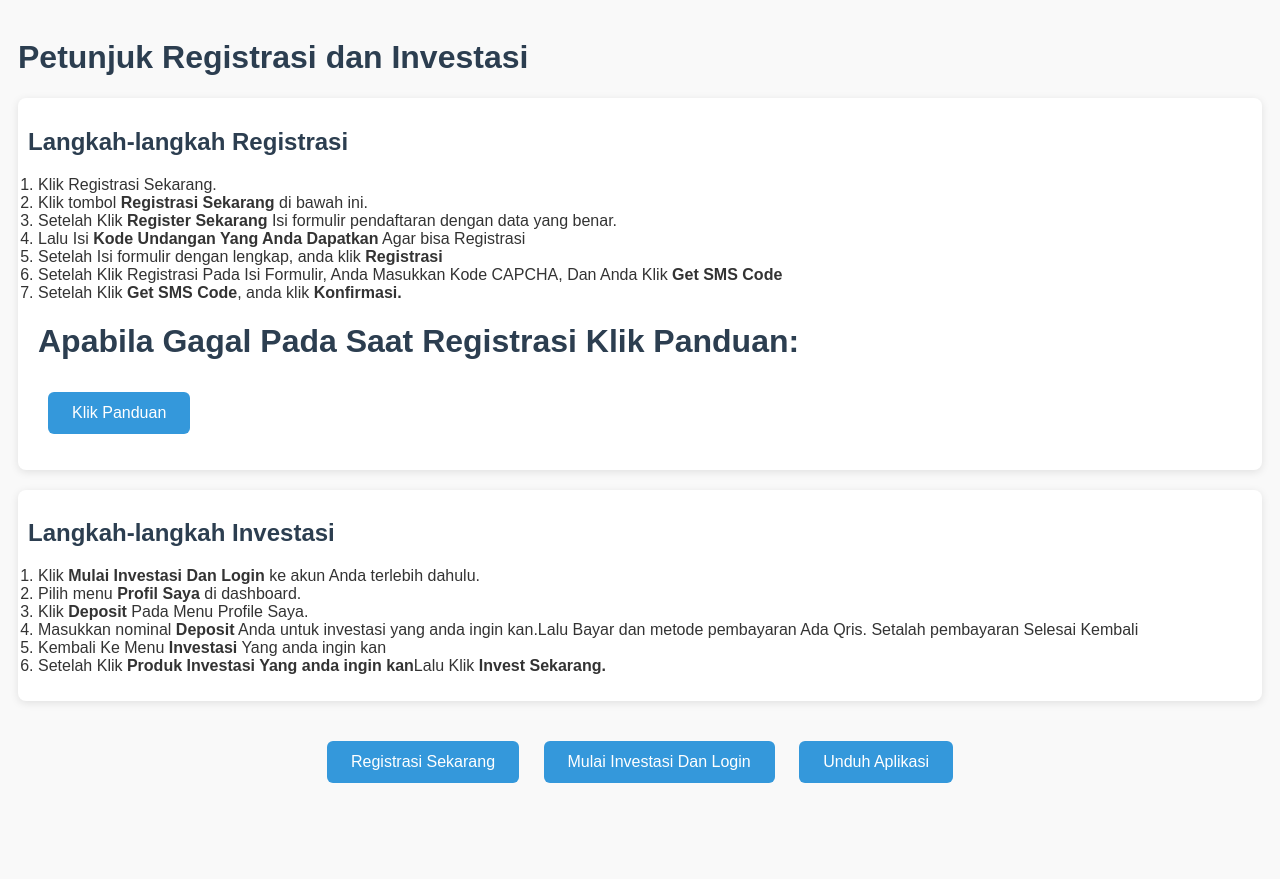
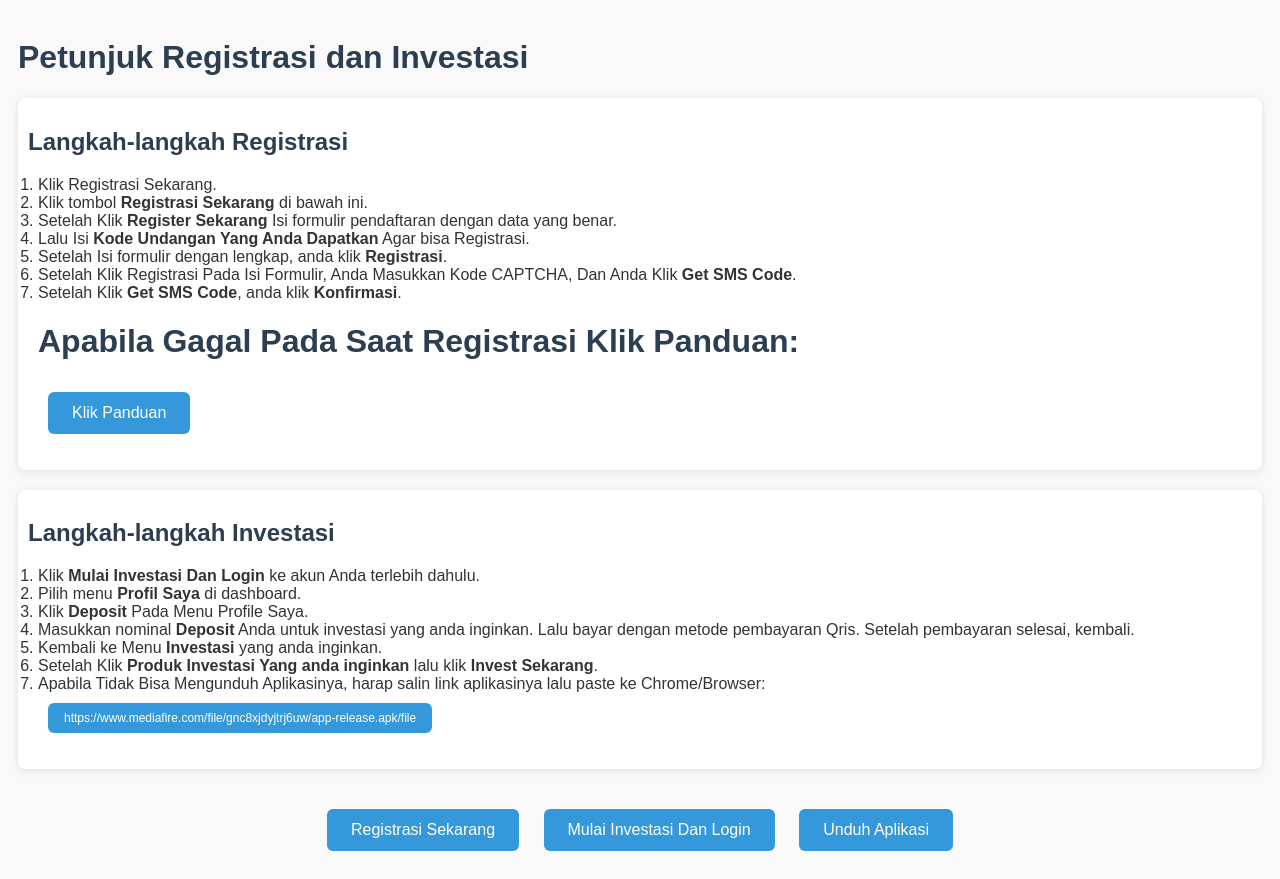
Before and after one commit to GrowthFundid/GrowthFundid, a plain HTML site: page index.html in a window 1280 px wide. Before the commit the page ends 811 px from the top, so only its background shows below. Drawn offline with Linux system fonts and the light colour scheme.

Commit message:
Update index.html

```diff
--- a/index.html
+++ b/index.html
@@ -43,6 +43,10 @@
     .tombol:hover {
       background-color: #2980b9;
     }
+    .tombol-kecil {
+      font-size: 12px;
+      padding: 8px 16px;
+    }
   </style>
 </head>
 <body>
@@ -53,26 +57,27 @@
     <ol>
       <li>Klik Registrasi Sekarang.</li>
       <li>Klik tombol <strong>Registrasi Sekarang</strong> di bawah ini.</li>
-      <li> Setelah Klik  <strong>Register Sekarang </strong> Isi formulir pendaftaran dengan data yang benar.</li>
-      <li> Lalu Isi <strong>Kode Undangan Yang Anda Dapatkan</strong> Agar bisa Registrasi</li>
-      <li>Setelah Isi formulir dengan lengkap, anda klik  <strong>Registrasi</strong></li>
-      <li> Setelah Klik Registrasi Pada Isi Formulir, Anda Masukkan Kode CAPCHA, Dan  Anda Klik <strong>Get SMS Code</strong> </li>
-      <li> Setelah Klik <strong>Get SMS Code</strong>, anda klik <strong>Konfirmasi.</strong></li>
-  <h1>Apabila Gagal Pada Saat Registrasi Klik Panduan:</h1>
-    <a href="https://growthfundid.github.io/Panduangagalregis/" class="tombol">Klik Panduan</a>
+      <li>Setelah Klik <strong>Register Sekarang</strong> Isi formulir pendaftaran dengan data yang benar.</li>
+      <li>Lalu Isi <strong>Kode Undangan Yang Anda Dapatkan</strong> Agar bisa Registrasi.</li>
+      <li>Setelah Isi formulir dengan lengkap, anda klik <strong>Registrasi</strong>.</li>
+      <li>Setelah Klik Registrasi Pada Isi Formulir, Anda Masukkan Kode CAPTCHA, Dan Anda Klik <strong>Get SMS Code</strong>.</li>
+      <li>Setelah Klik <strong>Get SMS Code</strong>, anda klik <strong>Konfirmasi</strong>.</li>
+      <h1>Apabila Gagal Pada Saat Registrasi Klik Panduan:</h1>
+      <a href="https://growthfundid.github.io/Panduangagalregis/" class="tombol">Klik Panduan</a>
     </ol>
   </div>
 
   <div class="petunjuk">
     <h2>Langkah-langkah Investasi</h2>
     <ol>
-      <li>Klik <strong>Mulai Investasi  Dan Login</strong> ke akun Anda terlebih dahulu.</li>
+      <li>Klik <strong>Mulai Investasi Dan Login</strong> ke akun Anda terlebih dahulu.</li>
       <li>Pilih menu <strong>Profil Saya</strong> di dashboard.</li>
       <li>Klik <strong>Deposit</strong> Pada Menu Profile Saya.</li>
-      <li>Masukkan nominal <strong>Deposit</strong> Anda untuk investasi yang anda ingin kan.Lalu Bayar dan metode pembayaran Ada Qris. Setalah pembayaran Selesai Kembali</li>
-      <li>Kembali Ke Menu <strong>Investasi</strong> Yang anda ingin kan</li>
-      <li>Setelah Klik <strong> Produk Investasi Yang anda ingin kan</strong>Lalu Klik <strong>Invest Sekarang.</strong></li>
-
+      <li>Masukkan nominal <strong>Deposit</strong> Anda untuk investasi yang anda inginkan. Lalu bayar dengan metode pembayaran Qris. Setelah pembayaran selesai, kembali.</li>
+      <li>Kembali ke Menu <strong>Investasi</strong> yang anda inginkan.</li>
+      <li>Setelah Klik <strong>Produk Investasi Yang anda inginkan</strong> lalu klik <strong>Invest Sekarang</strong>.</li>
+      <li>Apabila Tidak Bisa Mengunduh Aplikasinya, harap salin link aplikasinya lalu paste ke Chrome/Browser:</li>
+      <a href="" class="tombol tombol-kecil">https://www.mediafire.com/file/gnc8xjdyjtrj6uw/app-release.apk/file</a>
     </ol>
   </div>
 
```
